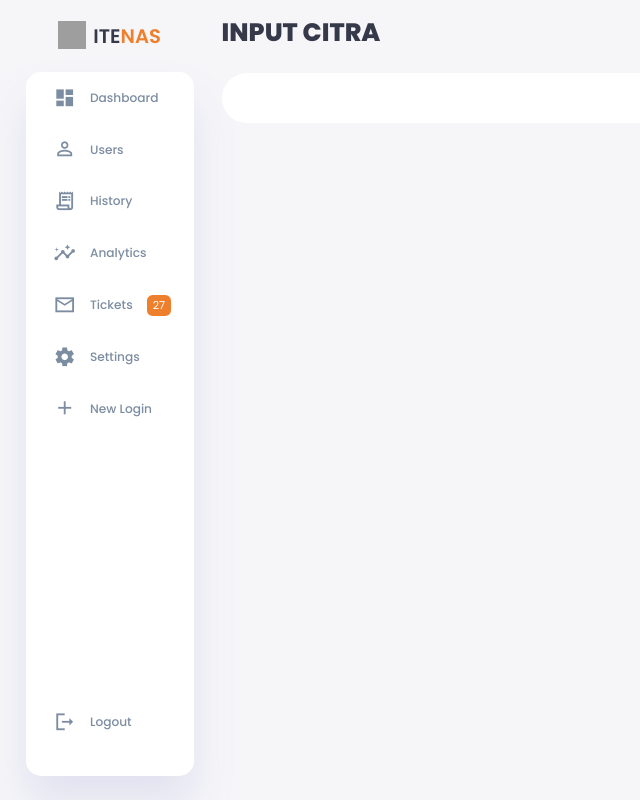
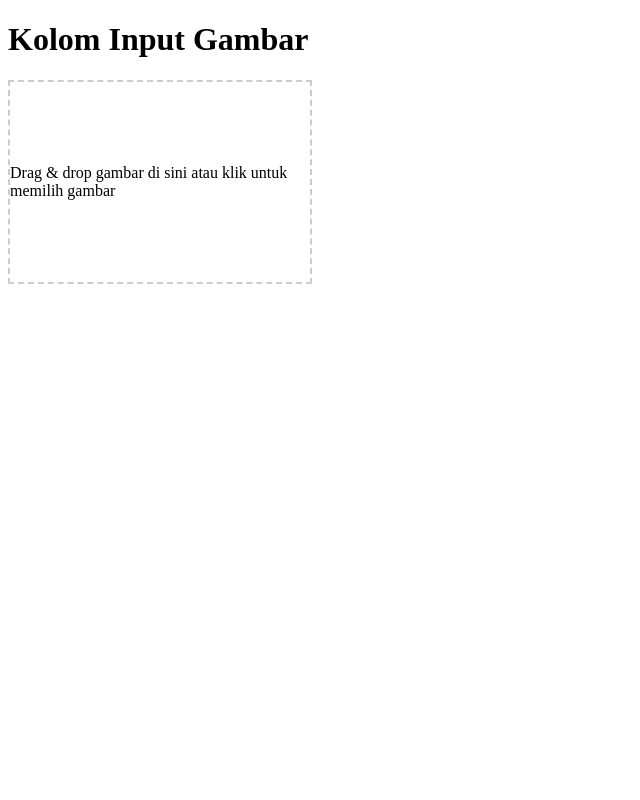
Before and after one commit to TegarSubagdja/HTML_Click-and-Drag, a plain HTML site: page index.html in a window 1280 px wide. Shown: the whole page, without its empty margins (0-640 px from the left). Drawn offline with Linux system fonts and the light colour scheme; grey boxes are pictures that could not be loaded.

Commit message:
Pembaruan lebih baik

```diff
--- a/index.html
+++ b/index.html
@@ -1,92 +1,79 @@
 <!DOCTYPE html>
-<html lang="en">
+<html>
 
 <head>
-    <meta charset="UTF-8">
-    <meta name="viewport" content="width=device-width, initial-scale=1.0">
-    <link href="https://fonts.googleapis.com/icon?family=Material+Icons+Sharp" rel="stylesheet">
-    <link rel="stylesheet" href="style.css">
-    <title>Responsive Dashboard Design #1 | ITENAS</title>
+    <title>Kolom Input Gambar</title>
+    <style>
+        #dropzone {
+            width: 300px;
+            height: 200px;
+            border: 2px dashed #ccc;
+            display: flex;
+            align-items: center;
+            justify-content: center;
+            cursor: pointer;
+        }
+
+        img {
+            max-width: 100%;
+            max-height: 100%;
+        }
+    </style>
 </head>
 
 <body>
+    <h1>Kolom Input Gambar</h1>
+    <div id="dropzone" ondrop="dropHandler(event)" ondragover="dragOverHandler(event)" onclick="selectImage()">
+        <p>Drag & drop gambar di sini atau klik untuk memilih gambar</p>
+    </div>
+    <input type="file" id="fileInput" style="display: none;" accept="image/*">
 
-    <div class="container">
-        <!-- Sidebar Section -->
-        <aside>
-            <div class="toggle">
-                <div class="logo">
-                    <img src="https://upload.wikimedia.org/wikipedia/commons/6/6c/Logo_itenas_copy.jpg">
-                    <h2>ITE<span class="danger">NAS</span></h2>
-                </div>
-            </div>
+    <script>
+        function dropHandler(event) {
+            event.preventDefault();
+            var file = event.dataTransfer.files[0];
+            if (file.type.match('image.*')) {
+                var reader = new FileReader();
+                reader.onload = function (e) {
+                    var img = document.createElement('img');
+                    img.src = e.target.result;
+                    img.alt = 'Gambar yang diunggah';
+                    var dropzone = document.getElementById('dropzone');
+                    dropzone.innerHTML = '';
+                    dropzone.appendChild(img);
+                };
+                reader.readAsDataURL(file);
+            } else {
+                alert('Anda hanya bisa mengunggah gambar.');
+            }
+        }
 
-            <div class="sidebar">
-                <a href="#">
-                    <span class="material-icons-sharp">
-                        dashboard
-                    </span>
-                    <h3>Dashboard</h3>
-                </a>
-                <a href="#">
-                    <span class="material-icons-sharp">
-                        person_outline
-                    </span>
-                    <h3>Users</h3>
-                </a>
-                <a href="#">
-                    <span class="material-icons-sharp">
-                        receipt_long
-                    </span>
-                    <h3>History</h3>
-                </a>
-                <a href="#" class="active">
-                    <span class="material-icons-sharp">
-                        insights
-                    </span>
-                    <h3>Analytics</h3>
-                </a>
-                <a href="#">
-                    <span class="material-icons-sharp">
-                        mail_outline
-                    </span>
-                    <h3>Tickets</h3>
-                    <span class="message-count">27</span>
-                </a>
-                <a href="#">
-                    <span class="material-icons-sharp">
-                        settings
-                    </span>
-                    <h3>Settings</h3>
-                </a>
-                <a href="#">
-                    <span class="material-icons-sharp">
-                        add
-                    </span>
-                    <h3>New Login</h3>
-                </a>
-                <a href="#">
-                    <span class="material-icons-sharp">
-                        logout
-                    </span>
-                    <h3>Logout</h3>
-                </a>
-            </div>
-        </aside>
-        <!-- End of Sidebar Section -->
+        function dragOverHandler(event) {
+            event.preventDefault();
+        }
 
-        <!-- Main Section -->
-        <main>
-            <h1>INPUT CITRA</h1>
-            <div class="input-citra">
+        function selectImage() {
+            document.getElementById('fileInput').click();
+        }
 
-            </div>
-        </main>
-        <!-- End Section -->
-    </div>
-
-    <script src="orders.js"></script>
-    <script src="index.js"></script>
+        document.getElementById('fileInput').addEventListener('change', function (event) {
+            var file = event.target.files[0];
+            if (file.type.match('image.*')) {
+                var reader = new FileReader();
+                reader.onload = function (e) {
+                    var img = document.createElement('img');
+                    img.src = e.target.result;
+                    img.alt = 'Gambar yang diunggah';
+                    var dropzone = document.getElementById('dropzone');
+                    dropzone.innerHTML = '';
+                    dropzone.appendChild(img);
+                };
+                reader.readAsDataURL(file);
+            } else {
+                alert('Anda hanya bisa mengunggah gambar.');
+            }
+        });
+    </script>
 </body>
 
 </html>
--- a/style.css
+++ /dev/null
@@ -1,217 +0,0 @@
-@import url('https://fonts.googleapis.com/css2?family=Poppins:wght@300;400;500;600;700;800&display=swap');
-
-:root {
-    --color-primary: #6C9BCF;
-    --color-danger: #ee7f2c;
-    --color-success: #1B9C85;
-    --color-warning: #F7D060;
-    --color-white: #fff;
-    --color-info-dark: #7d8da1;
-    --color-dark: #363949;
-    --color-light: rgba(132, 139, 200, 0.18);
-    --color-dark-variant: #677483;
-    --color-background: #f6f6f9;
-
-    --card-border-radius: 2rem;
-    --border-radius-1: 0.4rem;
-    --border-radius-2: 1.2rem;
-
-    --card-padding: 1.8rem;
-    --padding-1: 1.2rem;
-
-    --box-shadow: 0 2rem 3rem var(--color-light);
-}
-
-.dark-mode-variables {
-    --color-background: #181a1e;
-    --color-white: #202528;
-    --color-dark: #edeffd;
-    --color-dark-variant: #a3bdcc;
-    --color-light: rgba(0, 0, 0, 0.4);
-    --box-shadow: 0 2rem 3rem var(--color-light);
-}
-
-* {
-    margin: 0;
-    padding: 0;
-    outline: 0;
-    appearance: 0;
-    border: 0;
-    text-decoration: none;
-    box-sizing: border-box;
-}
-
-html {
-    font-size: 14px;
-}
-
-body {
-    width: 100vw;
-    height: 100vh;
-    font-family: 'Poppins', sans-serif;
-    font-size: 0.88rem;
-    user-select: none;
-    overflow-x: hidden;
-    color: var(--color-dark);
-    background-color: var(--color-background);
-}
-
-a {
-    color: var(--color-dark);
-}
-
-img {
-    display: block;
-    width: 100%;
-    object-fit: cover;
-}
-
-h1 {
-    font-weight: 800;
-    font-size: 1.8rem;
-}
-
-h2 {
-    font-weight: 600;
-    font-size: 1.4rem;
-}
-
-h3 {
-    font-weight: 500;
-    font-size: 0.87rem;
-}
-
-small {
-    font-size: 0.76rem;
-}
-
-p {
-    color: var(--color-dark-variant);
-}
-
-b {
-    color: var(--color-dark);
-}
-
-.text-muted {
-    color: var(--color-info-dark);
-}
-
-.primary {
-    color: var(--color-primary);
-}
-
-.danger {
-    color: var(--color-danger);
-}
-
-.success {
-    color: var(--color-success);
-}
-
-.warning {
-    color: var(--color-warning);
-}
-
-.container {
-    display: grid;
-    width: 96%;
-    margin: 0 auto;
-    gap: 2rem;
-    grid-template-columns: 12rem auto 23rem;
-}
-
-aside {
-    height: 100vh;
-}
-
-aside .toggle {
-    display: flex;
-    align-items: center;
-    justify-content: center;
-    margin-top: 1.5rem;
-}
-
-aside .toggle .logo {
-    display: flex;
-    gap: 0.5rem;
-}
-
-aside .toggle .logo img {
-    width: 2rem;
-    height: 2rem;
-}
-
-aside .toggle .close {
-    padding-right: 1rem;
-    display: none;
-}
-
-aside .sidebar {
-    display: flex;
-    flex-direction: column;
-    background-color: var(--color-white);
-    box-shadow: var(--box-shadow);
-    border-radius: 15px;
-    height: 88vh;
-    position: relative;
-    top: 1.5rem;
-    transition: all 0.3s ease;
-}
-
-aside .sidebar:hover {
-    box-shadow: none;
-}
-
-aside .sidebar a {
-    display: flex;
-    align-items: center;
-    color: var(--color-info-dark);
-    height: 3.7rem;
-    gap: 1rem;
-    position: relative;
-    margin-left: 2rem;
-    transition: all 0.3s ease;
-}
-
-aside .sidebar a span {
-    font-size: 1.6rem;
-    transition: all 0.3s ease;
-}
-
-aside .sidebar a:last-child {
-    position: absolute;
-    bottom: 2rem;
-    width: 100%;
-}
-
-aside .sidebar a:hover {
-    color: var(--color-danger);
-}
-
-aside .sidebar a:hover span {
-    margin-left: 0.6rem;
-}
-
-aside .sidebar .message-count {
-    background-color: var(--color-danger);
-    padding: 2px 6px;
-    color: var(--color-white);
-    font-size: 11px;
-    border-radius: var(--border-radius-1);
-}
-
-/* Main Style............................................................................................. */
-
-main h1 {
-    margin-top: 1rem;
-}
-
-main .input-citra {
-    display: flex;
-    padding: var(--card-padding);
-    background-color: var(--color-white);
-    position: relative;
-    top: 1.5rem;
-    border-radius: var(--card-border-radius);
-}
```
Also changed, not shown: result.html (deleted, +0 -93 lines).
